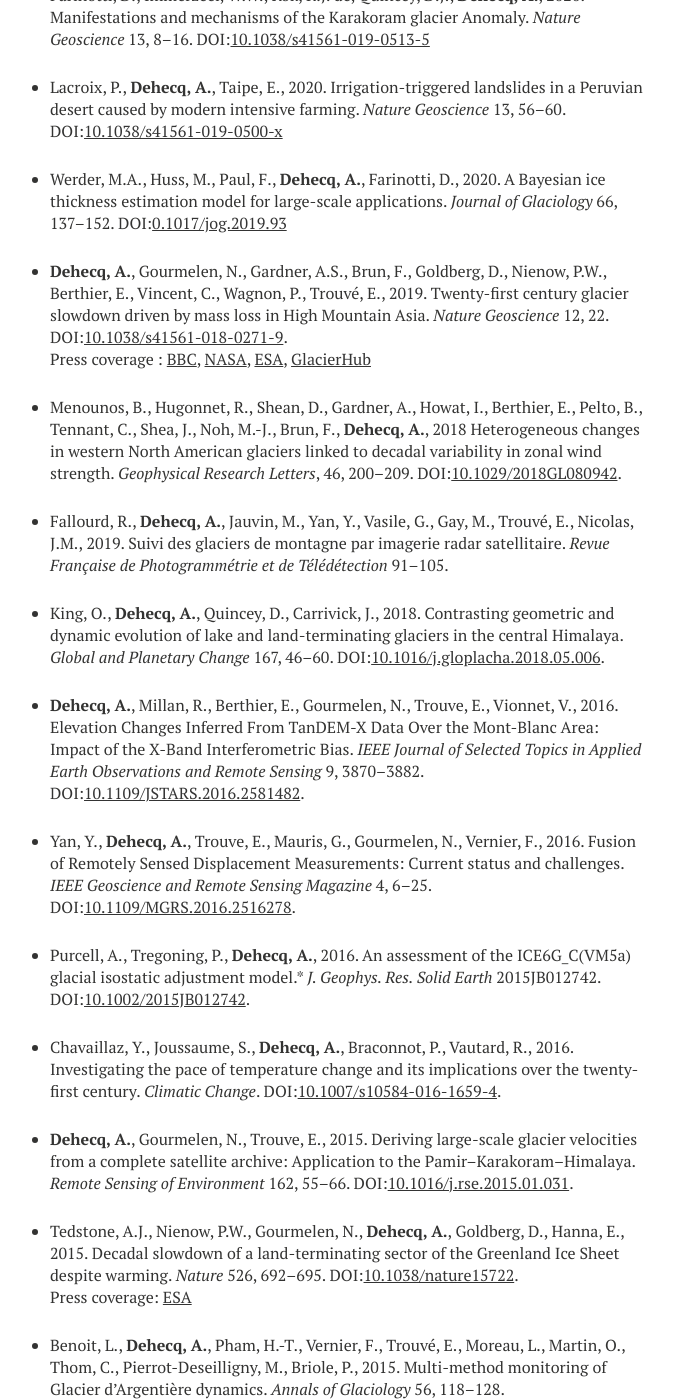
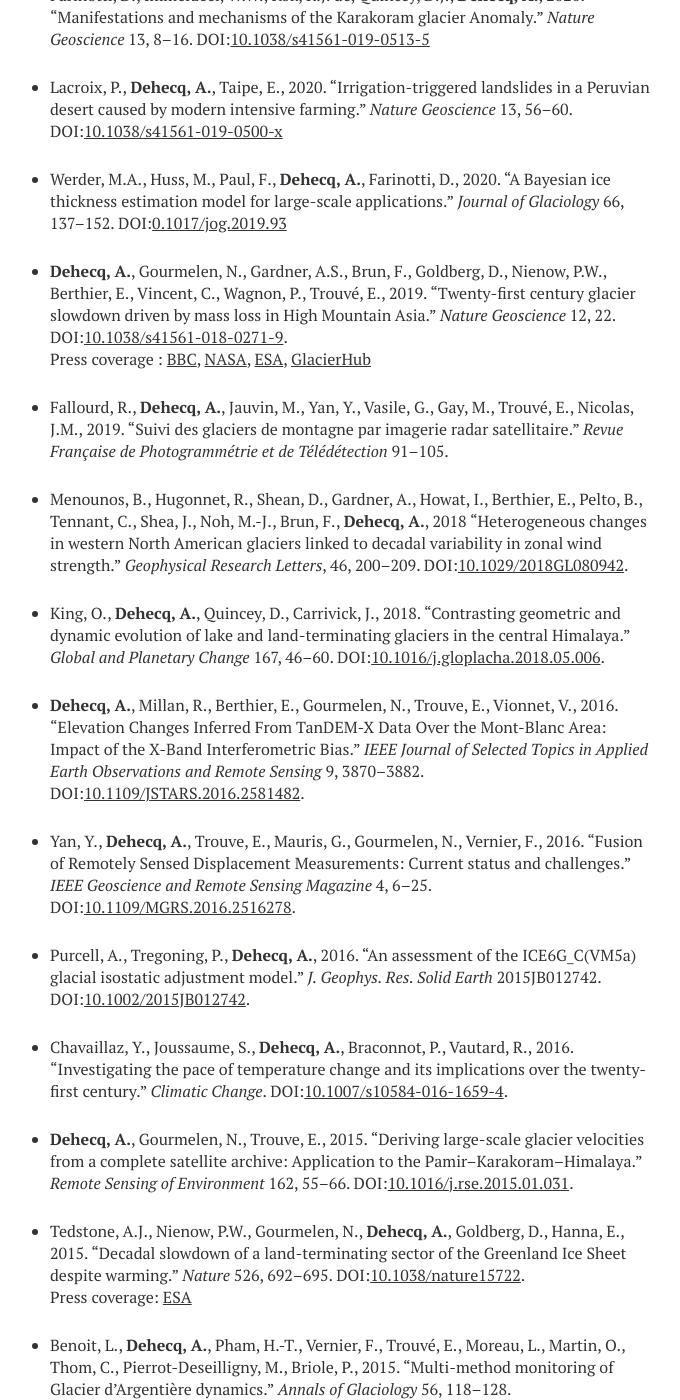
Before and after one commit to adehecq/adehecq.github.io, a Jekyll site: the page built from publications.md, in a window 1280 px wide and 1400 px high, scrolled down 504 px. Shown: the whole window, without its empty margins (310-990 px from the left). Built offline with Jekyll 4.4.1, drawn with Linux system fonts in a browser that asks for light colours; nearby versions of some CDN libraries; some of the changed text lies outside the part shown.

Commit message:
Update publications.md

```diff
--- a/publications.md
+++ b/publications.md
@@ -8,44 +8,44 @@ title: Publications
 ![Orcid]({{ site.url }}/images/orcid.png) [Orcid](http://orcid.org/0000-0002-5157-1183)
 ![Scholar]({{ site.url }}/images/scholar.png) [Google Scholar](https://scholar.google.fr/citations?user=4Fk2yxUAAAAJ&hl)
 
-- Bisset, R.R., **Dehecq, A.**, Goldberg, D.N., Huss, M., Bingham, R.G., Gourmelen, N., 2020. Reversed Surface-Mass-Balance Gradients on Himalayan Debris-Covered Glaciers Inferred from Remote Sensing. *Remote Sensing* 12, 1563. DOI:[10.3390/rs12101563](https://doi.org/10.3390/rs12101563)
+- Bisset, R.R., **Dehecq, A.**, Goldberg, D.N., Huss, M., Bingham, R.G., Gourmelen, N., 2020. "Reversed Surface-Mass-Balance Gradients on Himalayan Debris-Covered Glaciers Inferred from Remote Sensing." *Remote Sensing* 12, 1563. DOI:[10.3390/rs12101563](https://doi.org/10.3390/rs12101563)
 
-- Deschamps-Berger, C., Gascoin, S., Berthier, E., Deems, J., Gutmann, E., **Dehecq, A.**, Shean, D., and Dumont, M.: Snow depth mapping from stereo satellite imagery in mountainous terrain: evaluation using airborne lidar data, *The Cryosphere Discuss.*, DOI:[10.5194/tc-2020-15](https://doi.org/10.5194/tc-2020-15), in review, 2020
+- Deschamps-Berger, C., Gascoin, S., Berthier, E., Deems, J., Gutmann, E., **Dehecq, A.**, Shean, D., and Dumont, M.: "Snow depth mapping from stereo satellite imagery in mountainous terrain: evaluation using airborne lidar data," *The Cryosphere Discuss.*, DOI:[10.5194/tc-2020-15](https://doi.org/10.5194/tc-2020-15), in review, 2020
 
-- Farinotti, D., Immerzeel, W.W., Kok, R.J. de, Quincey, D.J., **Dehecq, A.**, 2020. Manifestations and mechanisms of the Karakoram glacier Anomaly. *Nature Geoscience* 13, 8–16. DOI:[10.1038/s41561-019-0513-5](https://doi.org/10.1038/s41561-019-0513-5)
+- Farinotti, D., Immerzeel, W.W., Kok, R.J. de, Quincey, D.J., **Dehecq, A.**, 2020. "Manifestations and mechanisms of the Karakoram glacier Anomaly." *Nature Geoscience* 13, 8–16. DOI:[10.1038/s41561-019-0513-5](https://doi.org/10.1038/s41561-019-0513-5)
 
-- Lacroix, P., **Dehecq, A.**, Taipe, E., 2020. Irrigation-triggered landslides in a Peruvian desert caused by modern intensive farming. *Nature Geoscience* 13, 56–60. DOI:[10.1038/s41561-019-0500-x](https://doi.org/10.1038/s41561-019-0500-x)
+- Lacroix, P., **Dehecq, A.**, Taipe, E., 2020. "Irrigation-triggered landslides in a Peruvian desert caused by modern intensive farming." *Nature Geoscience* 13, 56–60. DOI:[10.1038/s41561-019-0500-x](https://doi.org/10.1038/s41561-019-0500-x)
 
-- Werder, M.A., Huss, M., Paul, F., **Dehecq, A.**, Farinotti, D., 2020. A Bayesian ice thickness estimation model for large-scale applications. *Journal of Glaciology* 66, 137–152. DOI:[0.1017/jog.2019.93](https://doi.org/10.1017/jog.2019.93)
+- Werder, M.A., Huss, M., Paul, F., **Dehecq, A.**, Farinotti, D., 2020. "A Bayesian ice thickness estimation model for large-scale applications." *Journal of Glaciology* 66, 137–152. DOI:[0.1017/jog.2019.93](https://doi.org/10.1017/jog.2019.93)
 
-- **Dehecq, A.**, Gourmelen, N., Gardner, A.S., Brun, F., Goldberg, D., Nienow, P.W., Berthier, E., Vincent, C., Wagnon, P., Trouvé, E., 2019. Twenty-first century glacier slowdown driven by mass loss in High Mountain Asia. *Nature Geoscience* 12, 22. DOI:[10.1038/s41561-018-0271-9](https://doi.org/10.1038/s41561-018-0271-9).
+- **Dehecq, A.**, Gourmelen, N., Gardner, A.S., Brun, F., Goldberg, D., Nienow, P.W., Berthier, E., Vincent, C., Wagnon, P., Trouvé, E., 2019. "Twenty-first century glacier slowdown driven by mass loss in High Mountain Asia." *Nature Geoscience* 12, 22. DOI:[10.1038/s41561-018-0271-9](https://doi.org/10.1038/s41561-018-0271-9).
 Press coverage : [BBC](https://www.bbc.com/news/science-environment-46502040), [NASA](https://earthobservatory.nasa.gov/images/144376/ice-loss-slows-down-asian-glaciers), [ESA](https://www.esa.int/Our_Activities/Observing_the_Earth/Space_for_our_climate/Slow_flow_for_glaciers_thinning_in_Asia), [GlacierHub](http://glacierhub.org/2019/01/08/ice-loss-gravity-and-asian-glacier-slowdown/)
 
-- Menounos, B., Hugonnet, R., Shean, D., Gardner, A., Howat, I., Berthier, E., Pelto, B., Tennant, C., Shea, J., Noh, M.-J., Brun, F., **Dehecq, A.**, 2018 Heterogeneous changes in western North American glaciers linked to decadal variability in zonal wind strength. *Geophysical Research Letters*, 46, 200–209. DOI:[10.1029/2018GL080942](https://doi.org/10.1029/2018GL080942).
+- Fallourd, R., **Dehecq, A.**, Jauvin, M., Yan, Y., Vasile, G., Gay, M., Trouvé, E., Nicolas, J.M., 2019. "Suivi des glaciers de montagne par imagerie radar satellitaire." *Revue Française de Photogrammétrie et de Télédétection* 91–105.
 
-- Fallourd, R., **Dehecq, A.**, Jauvin, M., Yan, Y., Vasile, G., Gay, M., Trouvé, E., Nicolas, J.M., 2019. Suivi des glaciers de montagne par imagerie radar satellitaire. *Revue Française de Photogrammétrie et de Télédétection* 91–105.
+- Menounos, B., Hugonnet, R., Shean, D., Gardner, A., Howat, I., Berthier, E., Pelto, B., Tennant, C., Shea, J., Noh, M.-J., Brun, F., **Dehecq, A.**, 2018 "Heterogeneous changes in western North American glaciers linked to decadal variability in zonal wind strength." *Geophysical Research Letters*, 46, 200–209. DOI:[10.1029/2018GL080942](https://doi.org/10.1029/2018GL080942).
 
-- King, O., **Dehecq, A.**, Quincey, D., Carrivick, J., 2018. Contrasting geometric and dynamic evolution of lake and land-terminating glaciers in the central Himalaya. *Global and Planetary Change* 167, 46–60. DOI:[10.1016/j.gloplacha.2018.05.006](https://doi.org/10.1016/j.gloplacha.2018.05.006).
+- King, O., **Dehecq, A.**, Quincey, D., Carrivick, J., 2018. "Contrasting geometric and dynamic evolution of lake and land-terminating glaciers in the central Himalaya." *Global and Planetary Change* 167, 46–60. DOI:[10.1016/j.gloplacha.2018.05.006](https://doi.org/10.1016/j.gloplacha.2018.05.006).
 
-- **Dehecq, A.**, Millan, R., Berthier, E., Gourmelen, N., Trouve, E., Vionnet, V., 2016. Elevation Changes Inferred From TanDEM-X Data Over the Mont-Blanc Area: Impact of the X-Band Interferometric Bias. *IEEE Journal of Selected Topics in Applied Earth Observations and Remote Sensing* 9, 3870–3882. DOI:[10.1109/JSTARS.2016.2581482](https://doi.org/10.1109/JSTARS.2016.2581482).
+- **Dehecq, A.**, Millan, R., Berthier, E., Gourmelen, N., Trouve, E., Vionnet, V., 2016. "Elevation Changes Inferred From TanDEM-X Data Over the Mont-Blanc Area: Impact of the X-Band Interferometric Bias." *IEEE Journal of Selected Topics in Applied Earth Observations and Remote Sensing* 9, 3870–3882. DOI:[10.1109/JSTARS.2016.2581482](https://doi.org/10.1109/JSTARS.2016.2581482).
 
-- Yan, Y., **Dehecq, A.**, Trouve, E., Mauris, G., Gourmelen, N., Vernier, F., 2016. Fusion of Remotely Sensed Displacement Measurements: Current status and challenges. *IEEE Geoscience and Remote Sensing Magazine* 4, 6–25. DOI:[10.1109/MGRS.2016.2516278](https://doi.org/10.1109/MGRS.2016.2516278).
+- Yan, Y., **Dehecq, A.**, Trouve, E., Mauris, G., Gourmelen, N., Vernier, F., 2016. "Fusion of Remotely Sensed Displacement Measurements: Current status and challenges." *IEEE Geoscience and Remote Sensing Magazine* 4, 6–25. DOI:[10.1109/MGRS.2016.2516278](https://doi.org/10.1109/MGRS.2016.2516278).
 
-- Purcell, A., Tregoning, P., **Dehecq, A.**, 2016. An assessment of the ICE6G_C(VM5a) glacial isostatic adjustment model.* *J. Geophys. Res. Solid Earth* 2015JB012742. DOI:[10.1002/2015JB012742](https://doi.org/10.1002/2015JB012742).
+- Purcell, A., Tregoning, P., **Dehecq, A.**, 2016. "An assessment of the ICE6G_C(VM5a) glacial isostatic adjustment model." *J. Geophys. Res. Solid Earth* 2015JB012742. DOI:[10.1002/2015JB012742](https://doi.org/10.1002/2015JB012742).
 
-- Chavaillaz, Y., Joussaume, S., **Dehecq, A.**, Braconnot, P., Vautard, R., 2016. Investigating the pace of temperature change and its implications over the twenty-first century. *Climatic Change*. DOI:[10.1007/s10584-016-1659-4](https://doi.org/10.1007/s10584-016-1659-4).
+- Chavaillaz, Y., Joussaume, S., **Dehecq, A.**, Braconnot, P., Vautard, R., 2016. "Investigating the pace of temperature change and its implications over the twenty-first century." *Climatic Change*. DOI:[10.1007/s10584-016-1659-4](https://doi.org/10.1007/s10584-016-1659-4).
 
-- **Dehecq, A.**, Gourmelen, N., Trouve, E., 2015. Deriving large-scale glacier velocities from a complete satellite archive: Application to the Pamir–Karakoram–Himalaya. *Remote Sensing of Environment* 162, 55–66. DOI:[10.1016/j.rse.2015.01.031](https://doi.org/10.1016/j.rse.2015.01.031).
+- **Dehecq, A.**, Gourmelen, N., Trouve, E., 2015. "Deriving large-scale glacier velocities from a complete satellite archive: Application to the Pamir–Karakoram–Himalaya." *Remote Sensing of Environment* 162, 55–66. DOI:[10.1016/j.rse.2015.01.031](https://doi.org/10.1016/j.rse.2015.01.031).
 
-- Tedstone, A.J., Nienow, P.W., Gourmelen, N., **Dehecq, A.**, Goldberg, D., Hanna, E., 2015. Decadal slowdown of a land-terminating sector of the Greenland Ice Sheet despite warming. *Nature* 526, 692–695. DOI:[10.1038/nature15722](https://doi.org/10.1038/nature15722).
+- Tedstone, A.J., Nienow, P.W., Gourmelen, N., **Dehecq, A.**, Goldberg, D., Hanna, E., 2015. "Decadal slowdown of a land-terminating sector of the Greenland Ice Sheet despite warming." *Nature* 526, 692–695. DOI:[10.1038/nature15722](https://doi.org/10.1038/nature15722).
 Press coverage: [ESA](https://www.esa.int/Our_Activities/Observing_the_Earth/Melting_slows_Greenland_ice_flow)
 
-- Benoit, L., **Dehecq, A.**, Pham, H.-T., Vernier, F., Trouvé, E., Moreau, L., Martin, O., Thom, C., Pierrot-Deseilligny, M., Briole, P., 2015. Multi-method monitoring of Glacier d’Argentière dynamics. *Annals of Glaciology* 56, 118–128. DOI:[10.3189/2015AoG70A985](https://doi.org/10.3189/2015AoG70A985).
+- Benoit, L., **Dehecq, A.**, Pham, H.-T., Vernier, F., Trouvé, E., Moreau, L., Martin, O., Thom, C., Pierrot-Deseilligny, M., Briole, P., 2015. "Multi-method monitoring of Glacier d’Argentière dynamics." *Annals of Glaciology* 56, 118–128. DOI:[10.3189/2015AoG70A985](https://doi.org/10.3189/2015AoG70A985).
 
-- Millan, R., **Dehecq, A.**, Trouve, E., Gourmelen, N., Berthier, E., 2015. Elevation changes and X-band ice and snow penetration inferred from TanDEM-X data of the Mont-Blanc area, in: *8th International Workshop on The Analysis of Multitemporal Remote Sensing Images (Multi-Temp), IEEE*, pp. 1–4. DOI:[10.1109/Multi-Temp.2015.7245753](https://doi.org/10.1109/Multi-Temp.2015.7245753).
+- Millan, R., **Dehecq, A.**, Trouve, E., Gourmelen, N., Berthier, E., 2015. "Elevation changes and X-band ice and snow penetration inferred from TanDEM-X data of the Mont-Blanc area" in: *8th International Workshop on The Analysis of Multitemporal Remote Sensing Images (Multi-Temp), IEEE*, pp. 1–4. DOI:[10.1109/Multi-Temp.2015.7245753](https://doi.org/10.1109/Multi-Temp.2015.7245753).
 
-- McMillan, M., Shepherd, A., Gourmelen, N., **Dehecq, A.**, Leeson, A., Ridout, A., Flament, T., Hogg, A., Gilbert, L., Benham, T., van den Broeke, M., Dowdeswell, J.A., Fettweis, X., Noël, B., Strozzi, T., 2014. Rapid dynamic activation of a marine-based Arctic ice cap. *Geophysical Research Letters* 41, 8902–8909. DOI:[10.1002/2014GL062255](https://doi.org/10.1002/2014GL062255).
+- McMillan, M., Shepherd, A., Gourmelen, N., **Dehecq, A.**, Leeson, A., Ridout, A., Flament, T., Hogg, A., Gilbert, L., Benham, T., van den Broeke, M., Dowdeswell, J.A., Fettweis, X., Noël, B., Strozzi, T., 2014. "Rapid dynamic activation of a marine-based Arctic ice cap." *Geophysical Research Letters* 41, 8902–8909. DOI:[10.1002/2014GL062255](https://doi.org/10.1002/2014GL062255).
 
-- Gaspar, P., Benson, S.R., Dutton, P.H., Réveillère, A., Jacob, G., Meetoo, C., **Dehecq, A.**, Fossette, S., 2012. Oceanic dispersal of juvenile leatherback turtles: going beyond passive drift modeling. *Marine Ecology Progress Series* 457, 265. DOI:[10.3354/meps09689](https://doi.org/10.3354/meps09689).
+- Gaspar, P., Benson, S.R., Dutton, P.H., Réveillère, A., Jacob, G., Meetoo, C., **Dehecq, A.**, Fossette, S., 2012. "Oceanic dispersal of juvenile leatherback turtles: going beyond passive drift modeling." *Marine Ecology Progress Series* 457, 265. DOI:[10.3354/meps09689](https://doi.org/10.3354/meps09689).
 
-- Purcell, A., **Dehecq, A.**, Tregoning, P., Potter, E.-K., McClusky, S.C., Lambeck, K., 2011. Relationship between glacial isostatic adjustment and gravity perturbations observed by GRACE. *Geophysical Research Letters* 38, L18305. DOI:[10.1029/2011GL048624](https://doi.org/10.1029/2011GL048624).
+- Purcell, A., **Dehecq, A.**, Tregoning, P., Potter, E.-K., McClusky, S.C., Lambeck, K., 2011. "Relationship between glacial isostatic adjustment and gravity perturbations observed by GRACE." *Geophysical Research Letters* 38, L18305. DOI:[10.1029/2011GL048624](https://doi.org/10.1029/2011GL048624).
```
